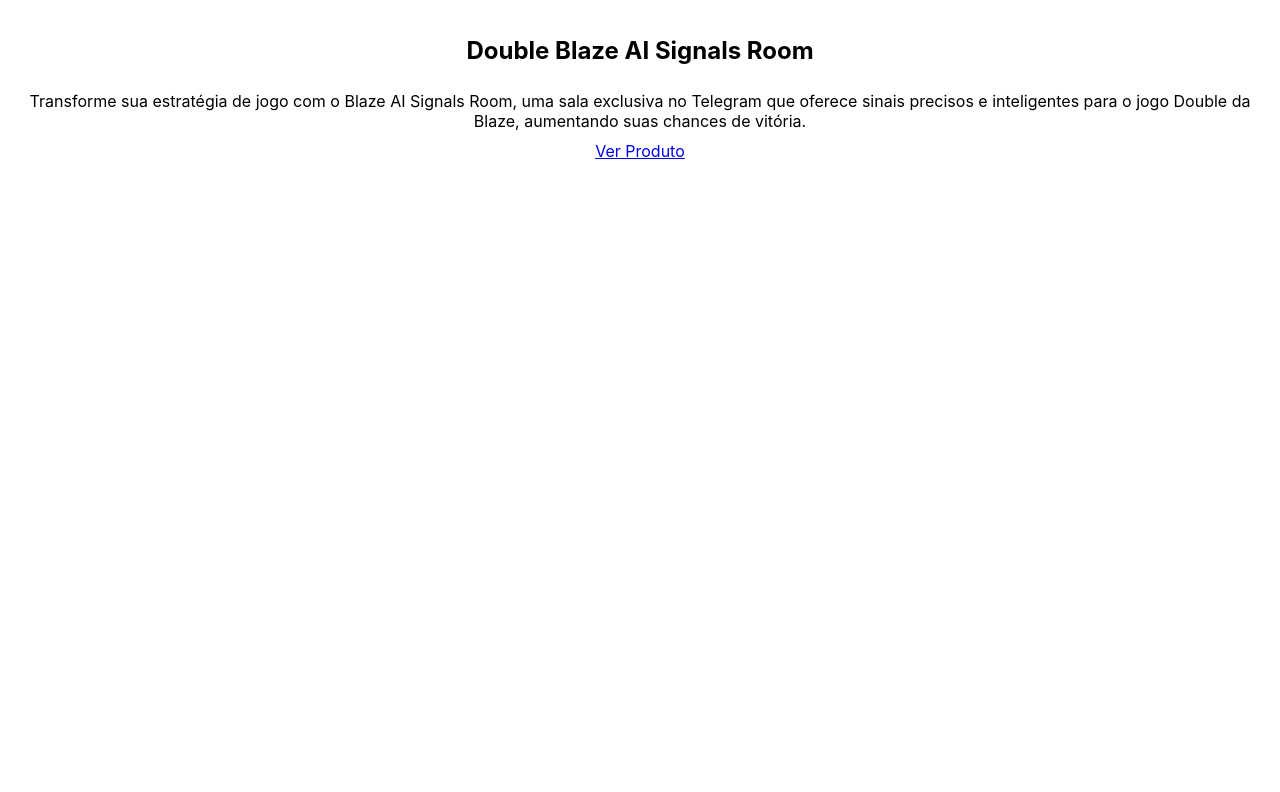
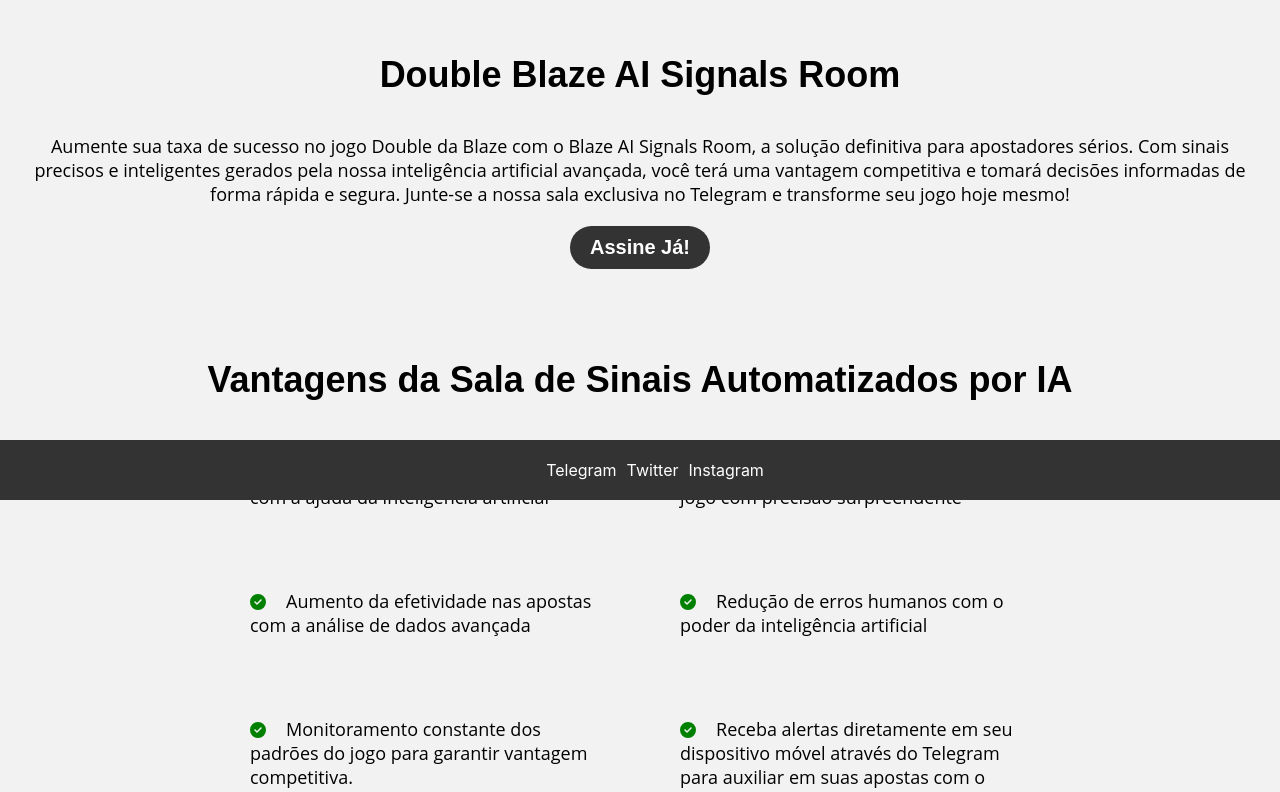
Before and after one commit to ArtBreguez/BlazeGPT, a React (Create React App) app in the folder site/blaze-gpt/: page / in a window 1280 px wide. Shown: the part 300-1092 px from the top of the page. Before the commit the page ends 800 px from the top, so only its background shows below. Built offline with nearby package versions, Linux system fonts and the light colour scheme.

Commit message:
Site beta finalizado

```diff
--- a/site/blaze-gpt/package.json
+++ b/site/blaze-gpt/package.json
@@ -9,6 +9,7 @@
     "react": "^18.2.0",
     "react-dom": "^18.2.0",
     "react-scripts": "5.0.1",
+    "styled-components": "^5.3.6",
     "web-vitals": "^2.1.4"
   },
   "scripts": {
--- /dev/null
+++ b/site/blaze-gpt/src/Advantages/Advantages.css
@@ -0,0 +1,47 @@
+.container {
+    margin: 0;
+    padding: 0;
+    display: flex;
+    flex-direction: column;
+    align-items: center;
+  }
+
+.advantages-container {
+    max-width: 100%;
+    margin: 0;
+    text-align: center;
+    background-color: #f2f2f2;
+    padding: 30px;
+    }
+
+    .advantages-title {
+    font-size: 36px;
+    font-family: 'Poppins', sans-serif;
+    margin-bottom: 20px;
+    }
+
+    .advantages-list {
+    font-family: 'Open Sans', sans-serif;
+    list-style: none;
+    padding: 0;
+    margin: 0;
+    display: flex;
+    flex-wrap: wrap;
+    justify-content: center;
+    }
+
+    .advantage {
+    width: 350px;
+    margin: 40px;
+    text-align: left;
+    }
+
+    .advantage-icon {
+    color: green;
+    margin-right: 20px;
+    font-size: 24   px;
+    }
+
+    .advantage-text {
+    font-size: 18px;
+    }
--- /dev/null
+++ b/site/blaze-gpt/src/Advantages/Advantages.js
@@ -0,0 +1,51 @@
+import React from 'react';
+import { FontAwesomeIcon } from '@fortawesome/react-fontawesome';
+import { faCheckCircle } from '@fortawesome/free-solid-svg-icons';
+import './Advantages.css';
+
+
+const Advantages = () => {
+  return (
+
+    <div style={{ marginBottom: '70px' }} className="advantages-container">
+
+      <h2 className="advantages-title">Vantagens da Sala de Sinais Automatizados por IA</h2>
+      <ul className="advantages-list">
+        <li className="advantage">
+          <FontAwesomeIcon icon={faCheckCircle} className="advantage-icon"/>
+          <span className="advantage-text">Tomada de decisões mais acertadas com a ajuda da inteligência artificial</span>
+        </li>
+        <li className="advantage">
+          <FontAwesomeIcon icon={faCheckCircle} className="advantage-icon"/>
+          <span className="advantage-text">Análise automatizada de padrões de jogo com precisão surpreendente</span>
+        </li>
+        <li className="advantage">
+          <FontAwesomeIcon icon={faCheckCircle} className="advantage-icon"/>
+          <span className="advantage-text">Aumento da efetividade nas apostas com a análise de dados avançada</span>
+        </li>
+        <li className="advantage">
+          <FontAwesomeIcon icon={faCheckCircle} className="advantage-icon"/>
+          <span className="advantage-text">Redução de erros humanos com o poder da inteligência artificial</span>
+        </li>
+        <li className="advantage">
+          <FontAwesomeIcon icon={faCheckCircle} className="advantage-icon"/>
+          <span className="advantage-text">Monitoramento constante dos padrões do jogo para garantir vantagem competitiva.</span>
+        </li>
+        <li className="advantage">
+          <FontAwesomeIcon icon={faCheckCircle} className="advantage-icon"/>
+          <span className="advantage-text">Receba alertas diretamente em seu dispositivo móvel através do Telegram para auxiliar em suas apostas com o poder da inteligência artificial.</span>
+        </li>
+        <li className="advantage">
+          <FontAwesomeIcon icon={faCheckCircle} className="advantage-icon"/>
+          <span className="advantage-text">Previsão de resultados futuros com base em dados históricos e análise estatística.</span>
+        </li>
+        <li className="advantage">
+          <FontAwesomeIcon icon={faCheckCircle} className="advantage-icon"/>
+          <span className="advantage-text">Acesso a insights e estatísticas em tempo real para uma tomada de decisão mais informada e precisa.</span>
+        </li>
+      </ul>
+    </div>
+  );
+};
+
+export default Advantages;
--- a/site/blaze-gpt/src/App.js
+++ b/site/blaze-gpt/src/App.js
@@ -1,10 +1,20 @@
 import React from 'react';
-import Banner from './Banner';
+import Banner from './Banner/Banner';
+import ProductDisplay from './ProductDisplay/ProductDisplay';
+import Advantages from './Advantages/Advantages';
+import Footer from './Footer/Footer';
 
 function App() {
   return (
     <div>
        <Banner />
+       <ProductDisplay
+        name="Double Blaze AI Signals Room"
+        description="Aumente sua taxa de sucesso no jogo Double da Blaze com o Blaze AI Signals Room, a solução definitiva para apostadores sérios. Com sinais precisos e inteligentes gerados pela nossa inteligência artificial avançada, você terá uma vantagem competitiva e tomará decisões informadas de forma rápida e segura. Junte-se a nossa sala exclusiva no Telegram e transforme seu jogo hoje mesmo!"
+        link="https://go.hotmart.com/T79295798B"
+        />
+        <Advantages />
+        <Footer  />
     </div>
   );
 }
--- /dev/null
+++ b/site/blaze-gpt/src/Footer/Footer.css
@@ -0,0 +1,33 @@
+footer {
+    position: fixed;
+    background-color: #333;
+    /* color: #fff; */
+    padding: 20px;
+    text-align: center;
+    bottom: 0;
+    width: 100%;
+  }
+
+  .social-links {
+    display: flex;
+    justify-content: center;
+    align-items: center;
+  }
+
+  .social-links a {
+    color: #fff;
+    margin-right: 10px;
+    text-decoration: none;
+    font-size: 16px;
+  }
+
+  .social-links a:hover {
+    color: #ddd;
+  }
+
+  .footer {
+    position: fixed;
+    bottom: 0;
+    width: 100%;
+    /* outras propriedades CSS */
+  }
--- /dev/null
+++ b/site/blaze-gpt/src/Footer/Footer.js
@@ -0,0 +1,16 @@
+import React from 'react';
+import './Footer.css';
+
+const Footer = () => {
+  return (
+    <footer>
+      <div className="social-links">
+        <a href="#">Telegram</a>
+        <a href="#">Twitter</a>
+        <a href="#">Instagram</a>
+      </div>
+    </footer>
+  );
+}
+
+export default Footer;
--- a/site/blaze-gpt/src/ProductDisplay.css
+++ /dev/null
@@ -1,24 +0,0 @@
-.product-display {
-    display: flex;
-    flex-direction: column;
-    align-items: center;
-    padding: 20px;
-  }
-
-  .product-name {
-    font-size: 24px;
-    font-weight: bold;
-    margin-bottom: 10px;
-  }
-
-  .product-description {
-    font-size: 16px;
-    text-align: center;
-    margin-bottom: 10px;
-  }
-
-  .product-link {
-    font-size: 18px;
-    text-decoration: none;
-    color: #333;
-  }
--- a/site/blaze-gpt/src/ProductDisplay.js
+++ /dev/null
@@ -1,14 +0,0 @@
-import React from 'react';
-import './ProductDisplay.css';
-
-const ProductDisplay = (props) => {
-  return (
-    <div className="product-display">
-      <h1 className="product-name">{props.name}</h1>
-      <p className="product-description">{props.description}</p>
-      <a href={props.link} className="https://go.hotmart.com/T79295798B">Ver Produto</a>
-    </div>
-  );
-}
-
-export default ProductDisplay;
--- /dev/null
+++ b/site/blaze-gpt/src/ProductDisplay/ProductDisplay.css
@@ -0,0 +1,39 @@
+.product-display {
+  display: flex;
+  flex-direction: column;
+  align-items: center;
+  text-align: center;
+  padding: 30px;
+  background-color: #f2f2f2;
+  margin: 0;
+  }
+  .product-display__title {
+  font-size: 36px;
+  font-family: 'Poppins', sans-serif;
+  font-weight: bold;
+  margin-bottom: 20px;
+  }
+
+  .product-display__description {
+  font-size: 18px;
+  font-family: 'Open Sans', sans-serif;
+  margin-bottom: 20px;
+  }
+
+  .product-display__link.btn {
+  background-color: #333;
+  color: #fff;
+  padding: 10px 20px;
+  border-radius: 25px;
+  text-decoration: none;
+  font-size: 20px;
+  font-family: 'Poppins', sans-serif;
+  font-weight: bold;
+  transition: all 0.2s ease-in-out;
+  }
+
+  .product-display__link.btn:hover {
+  background-color: #eb3100;
+  color: #fff;
+  cursor: pointer;
+  }
--- /dev/null
+++ b/site/blaze-gpt/src/ProductDisplay/ProductDisplay.js
@@ -0,0 +1,14 @@
+import React from 'react';
+import './ProductDisplay.css';
+
+const ProductDisplay = (props) => {
+return (
+  <div className="product-display">
+  <h1 className="product-display__title">{props.name}</h1>
+  <p className="product-display__description">{props.description}</p>
+  <a href={props.link} target="_blank" className="product-display__link btn">Assine Já!</a>
+  </div>
+);
+};
+
+export default ProductDisplay;
--- a/site/blaze-gpt/src/index.js
+++ b/site/blaze-gpt/src/index.js
@@ -3,18 +3,13 @@
 import './index.css';
 import App from './App';
 import reportWebVitals from './reportWebVitals';
-import ProductDisplay from './ProductDisplay';
-
+import Footer from './Footer/Footer';
 
 const root = ReactDOM.createRoot(document.getElementById('root'));
 root.render(
   <React.StrictMode>
     <App />
-    <ProductDisplay
-        name="Double Blaze AI Signals Room"
-        description="Transforme sua estratégia de jogo com o Blaze AI Signals Room, uma sala exclusiva no Telegram que oferece sinais precisos e inteligentes para o jogo Double da Blaze, aumentando suas chances de vitória."
-        link="https://go.hotmart.com/T79295798B"
-      />
+
   </React.StrictMode>
 );
 
```
Also changed, not shown: site/blaze-gpt/src/Banner/Banner.js (renamed from site/blaze-gpt/src/Banner.js), site/blaze-gpt/src/Banner/banner.jpg (renamed from site/blaze-gpt/src/banner.jpg), 1 other file (tests, documents, lock files or other folders).
